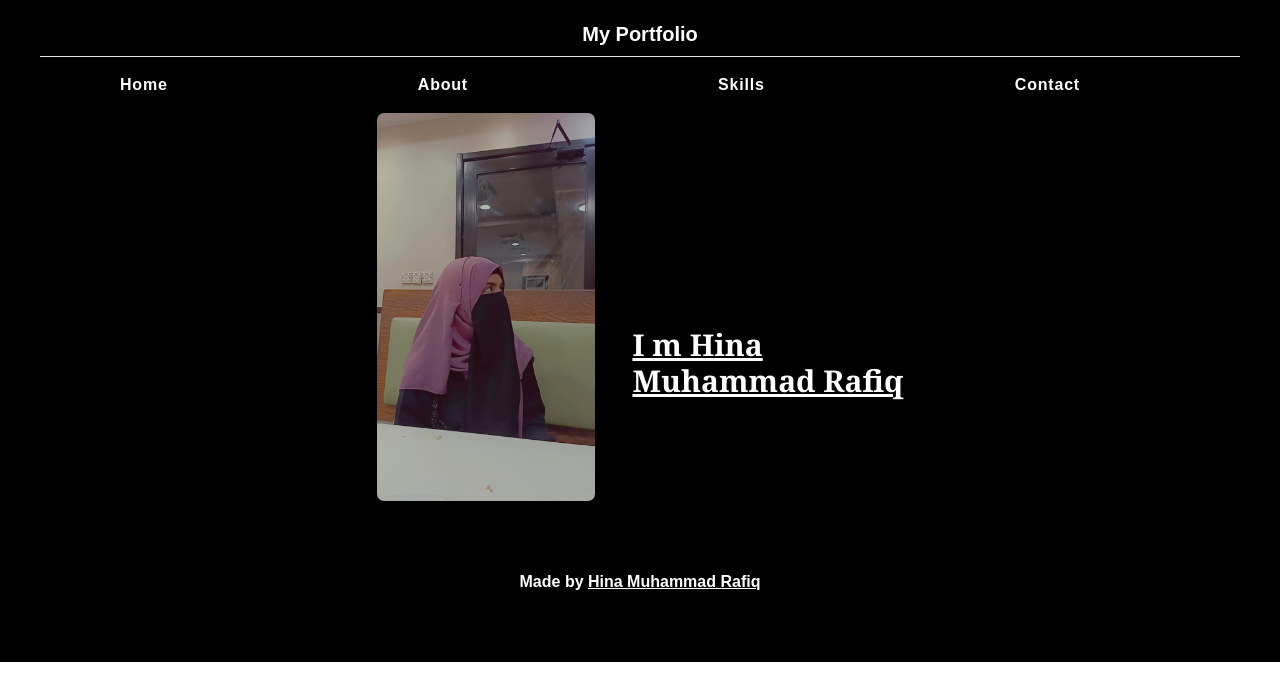
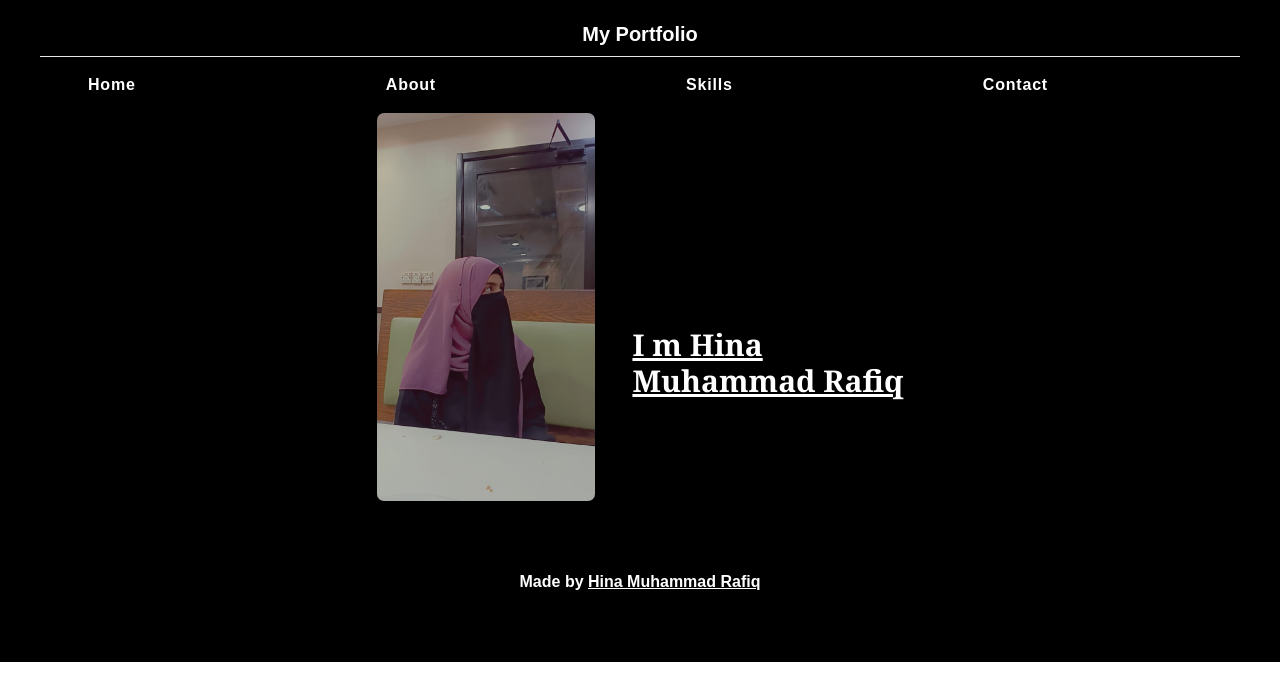
Before and after one commit to Hinarafiq/My-Portfolio, a Next.js app: page / in a window 1280 px wide. Shown: the top 700 px of the page. Built offline with nearby package versions, Linux system fonts and the light colour scheme.

Commit message:
Update Navbar.tsx

```diff
--- a/app/components/Navbar.tsx
+++ b/app/components/Navbar.tsx
@@ -7,7 +7,7 @@ export default function Navbar(){
           <h1 className="text-white text-xl font-bold h-2">My Portfolio</h1>
          </div>
           <hr />
-         <div id="nav-list" className="text-white flex justify-between items-center font-semibold tracking-wider ml-20  mt-4 w-4/5 pb-5">
+         <div id="nav-list" className="text-white flex justify-between items-center font-semibold tracking-wider ml-12 mt-4 w-4/5 pb-5">
             <Link href="/">
                <div className="hover:underline">Home
                 </div></Link>
```
